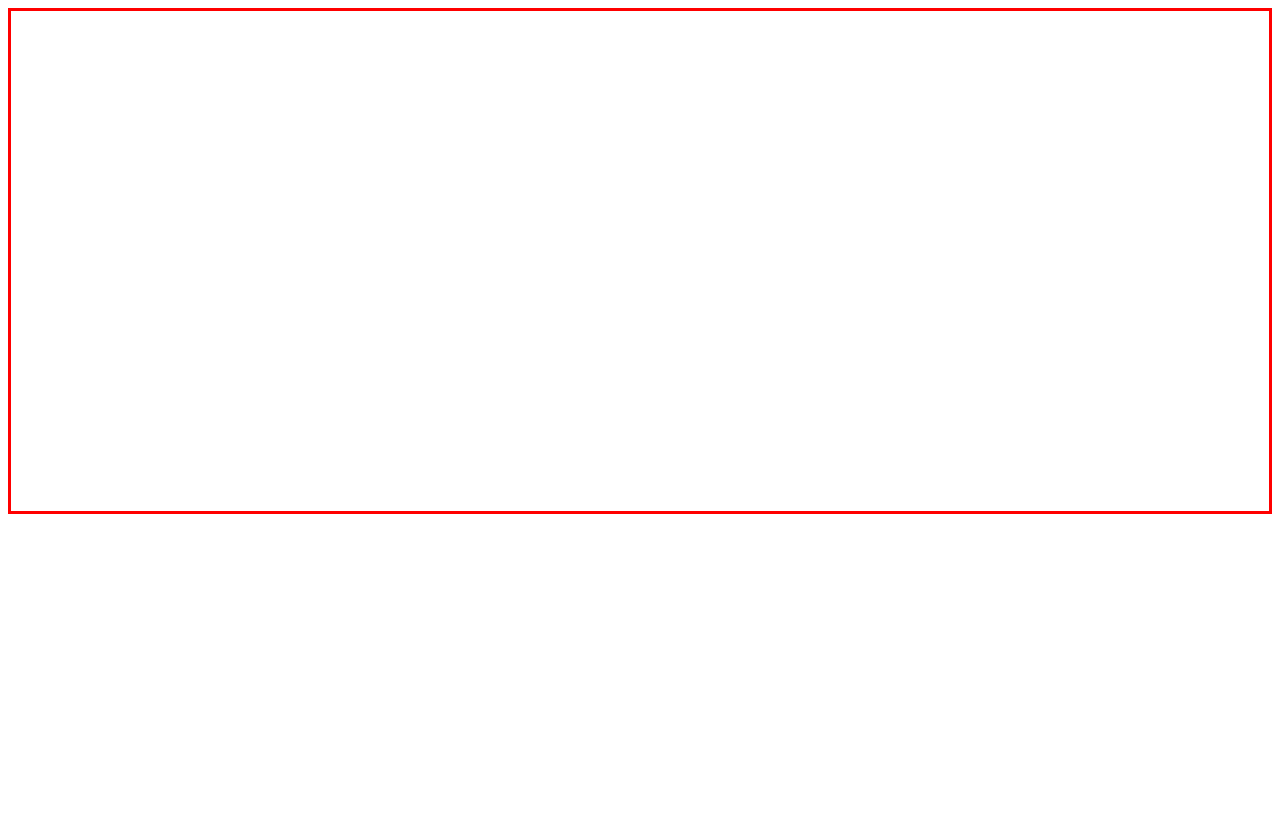
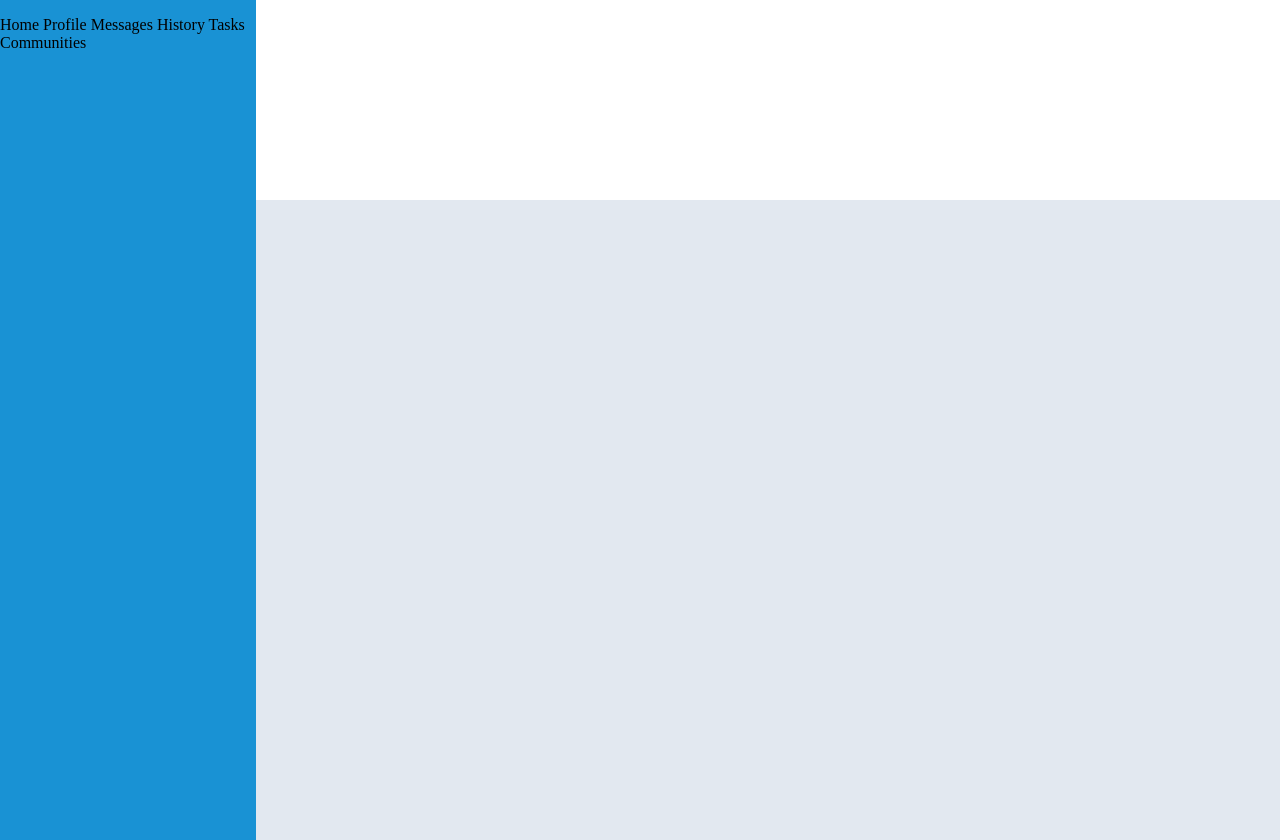
Before and after one commit to luvie23/basic-dashboard, a plain HTML site: page index.html in a window 1280 px wide. Before the commit the page ends 800 px from the top, so only its background shows below. Drawn offline with Linux system fonts and the light colour scheme.

Commit message:
create basic layout

```diff
--- a/index.html
+++ b/index.html
@@ -9,6 +9,25 @@
     <title>Basic Dash</title>
 </head>
 <body>
-    <div></div>
+    <div id="main-grid">
+        <div id="dashboard" class="main-grid-items">
+            <figure id="logo"></figure>
+            <section id="options">
+                <span>Home</span>
+                <span>Profile</span>
+                <span>Messages</span>
+                <span>History</span>
+                <span>Tasks</span>
+                <span>Communities</span>
+            </section>
+            <section id="help"></section>
+        </div>
+        <header id="header" class="main-grid-items">
+
+        </header>
+        <div id="main-content" class="main-grid-items">
+
+        </div>
+    </div>
 </body>
 </html>
--- a/styles.css
+++ b/styles.css
@@ -1,4 +1,26 @@
-div {
-    border: 3px solid red;
-    padding: 250px;
+body{
+    margin: 0;
+    padding: 0;
 }
+
+#main-grid{
+    display: grid;
+    grid-template-columns: 1fr 4fr ;
+
+}
+
+#dashboard{
+    grid-row: 1/3;
+    background-color: #1992D4;
+}
+
+
+#header{
+    height: 200px;
+    background-color: #FFFFFF;
+}
+
+#main-content{
+    height: 80vh;
+    background-color:   #E2E8F0;
+}
```
